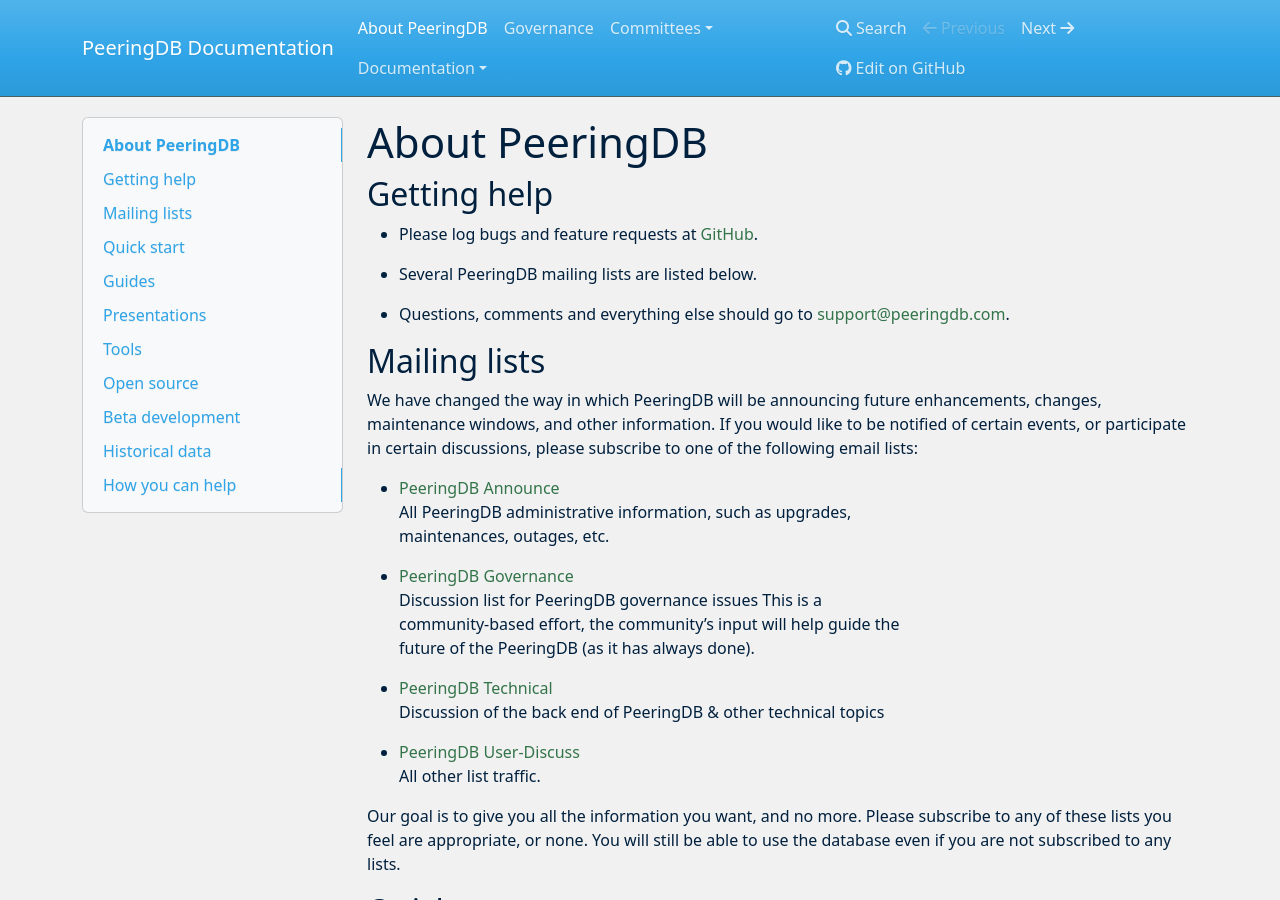
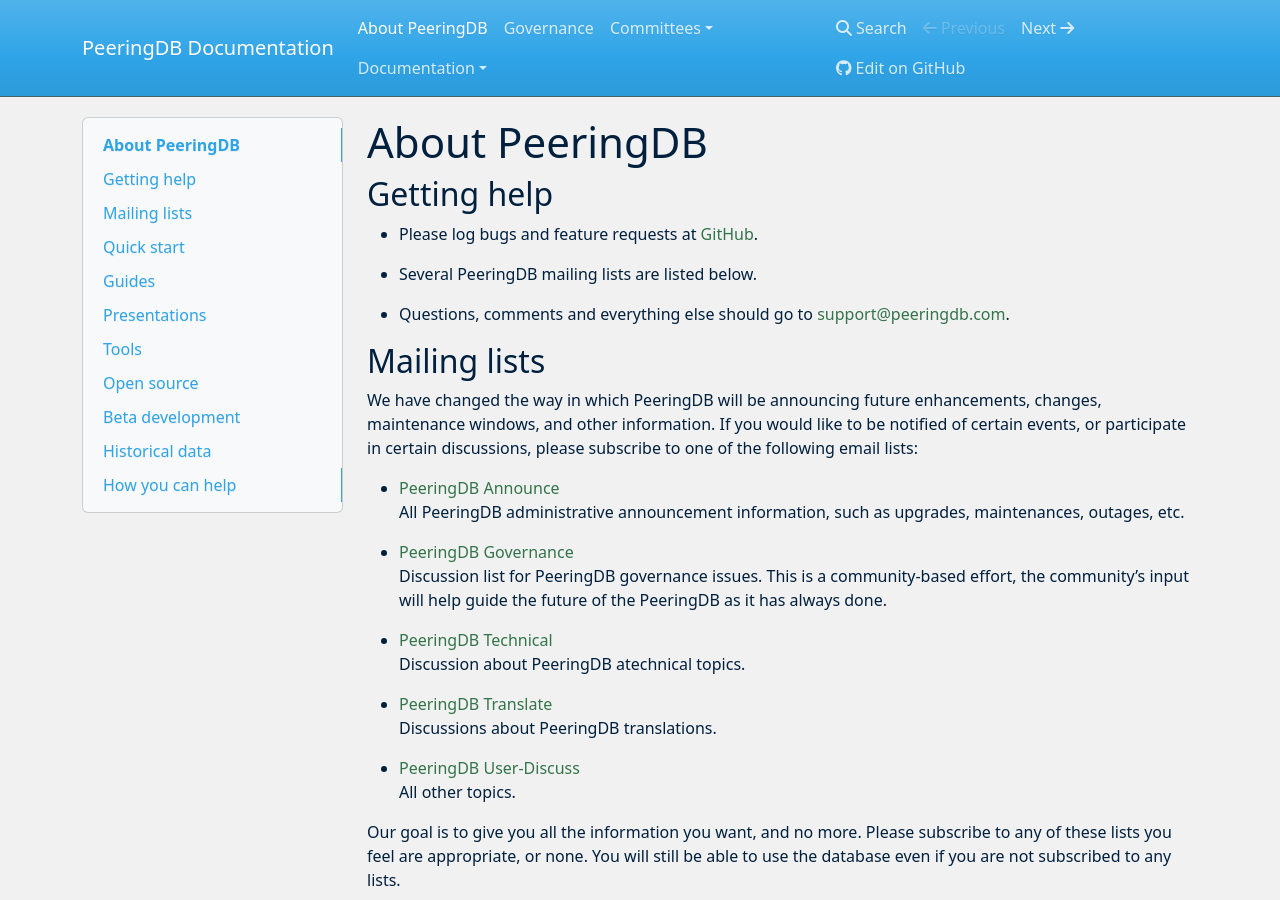
Before and after one commit to peeringdb/docs, an MkDocs documentation site: the page built from docs/index.md, in a window 1280 px wide and 900 px high. Built offline with MkDocs 1.6.1, drawn with Linux system fonts in a browser that asks for light colours; nearby versions of some CDN libraries.

Commit message:
Updated mailing lists.

```diff
--- a/docs/index.md
+++ b/docs/index.md
@@ -13,19 +13,19 @@
 We have changed the way in which PeeringDB will be announcing future enhancements, changes, maintenance windows, and other information. If you would like to be notified of certain events, or participate in certain discussions, please subscribe to one of the following email lists:
 
 * [PeeringDB Announce](http://lists.peeringdb.com/cgi-bin/mailman/listinfo/pdb-announce)
-    All PeeringDB administrative information, such as upgrades,
-    maintenances, outages, etc.
+    All PeeringDB administrative announcement information, such as upgrades, maintenances, outages, etc.
 
 * [PeeringDB Governance](http://lists.peeringdb.com/cgi-bin/mailman/listinfo/pdb-gov)
-    Discussion list for PeeringDB governance issues This is a
-    community-based effort, the community’s input will help guide the
-    future of the PeeringDB (as it has always done).
+    Discussion list for PeeringDB governance issues.  This is a community-based effort, the community’s input will help guide the future of the PeeringDB as it has always done.
 
 * [PeeringDB Technical](http://lists.peeringdb.com/cgi-bin/mailman/listinfo/pdb-tech)
-    Discussion of the back end of PeeringDB & other technical topics
+    Discussion about PeeringDB atechnical topics.
+
+* [PeeringDB Translate](http://lists.peeringdb.com/cgi-bin/mailman/listinfo/pdb-translate)
+    Discussions about PeeringDB translations.
 
 * [PeeringDB User-Discuss](http://lists.peeringdb.com/cgi-bin/mailman/listinfo/user-discuss)
-    All other list traffic.
+    All other topics.
 
 Our goal is to give you all the information you want, and no more.  Please subscribe to any of these lists you feel are appropriate, or none. You will still be able to use the database even if you are not subscribed to any lists.
 
```
